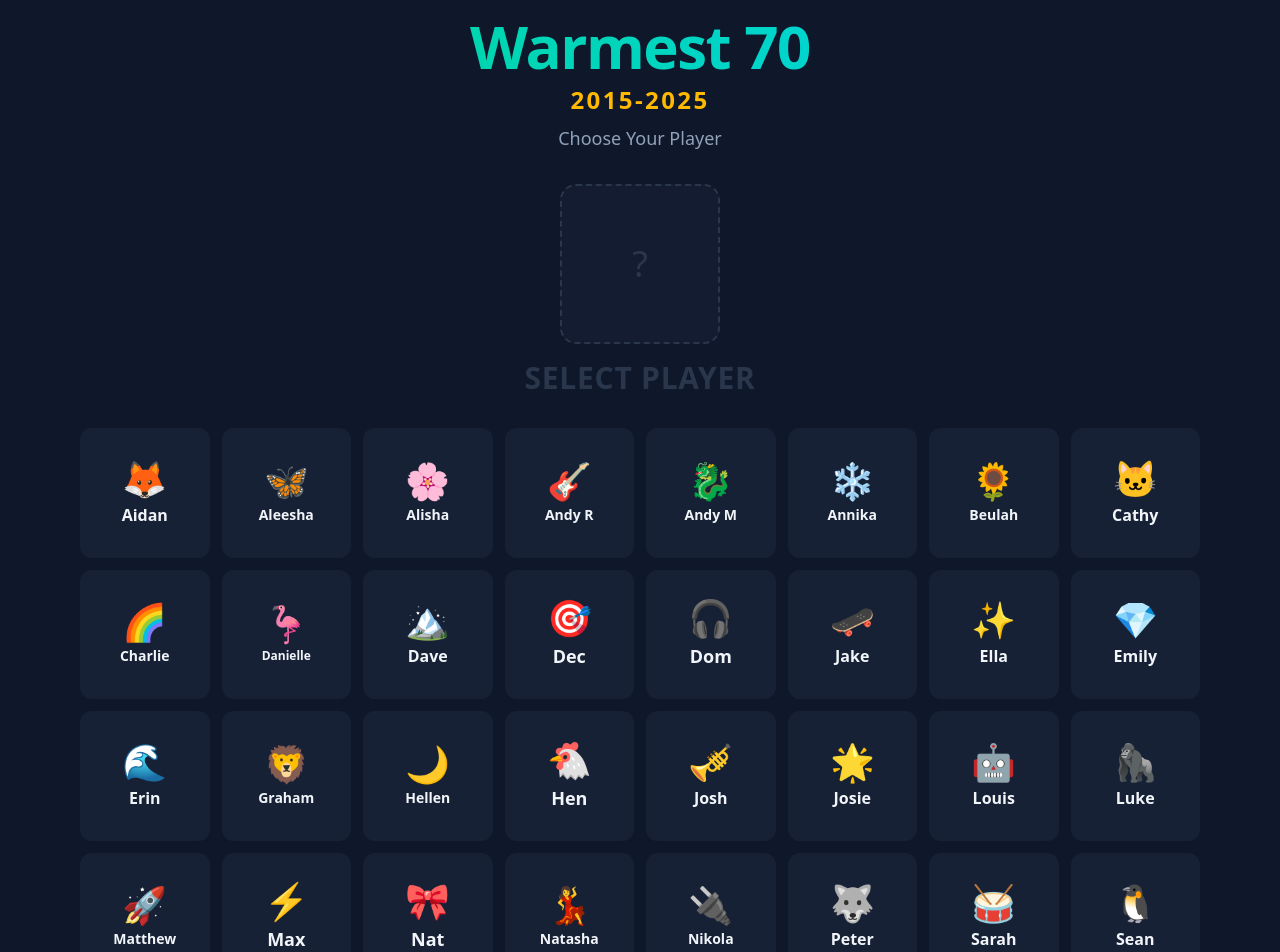
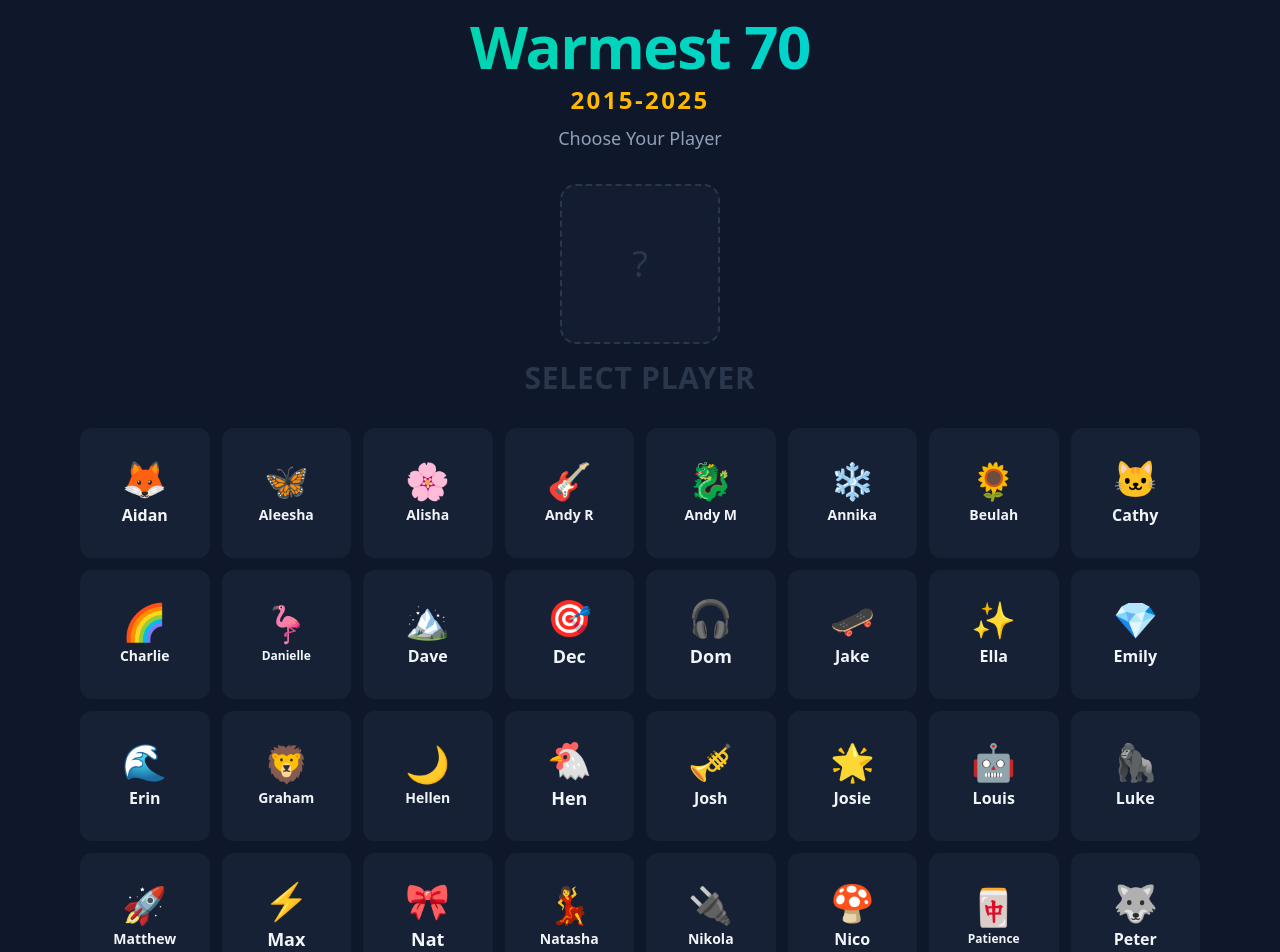
Before and after one commit to henrycjc/musicvoting, a React (Vite) app in the folder musicvoting_frontend/: page / in a window 1280 px wide. Shown: the top 952 px of the page. Built offline with nearby package versions, Linux system fonts and the light colour scheme; no server answers.

Commit message:
Add two users

```diff
--- a/musicvoting_frontend/src/config.ts
+++ b/musicvoting_frontend/src/config.ts
@@ -50,6 +50,8 @@ export const USERS: { username: string; displayName: string; pin: string; emoji:
   { username: 'nat', displayName: 'Nat', pin: 'pink', emoji: '🎀' },
   { username: 'natasha', displayName: 'Natasha', pin: 'shakira', emoji: '💃' },
   { username: 'nikola', displayName: 'Nikola', pin: 'tesla', emoji: '🔌' },
+  { username: 'nico', displayName: 'Nico', pin: 'simone', emoji: '🍄' },
+  { username: 'patience', displayName: 'Patience', pin: 'grates', emoji: '🀄' },
   { username: 'peter', displayName: 'Peter', pin: 'genesis', emoji: '🐺' },
   { username: 'sarah', displayName: 'Sarah', pin: 'flume', emoji: '🥁' },
   { username: 'sean', displayName: 'Sean', pin: 'arctic', emoji: '🐧' },
```
